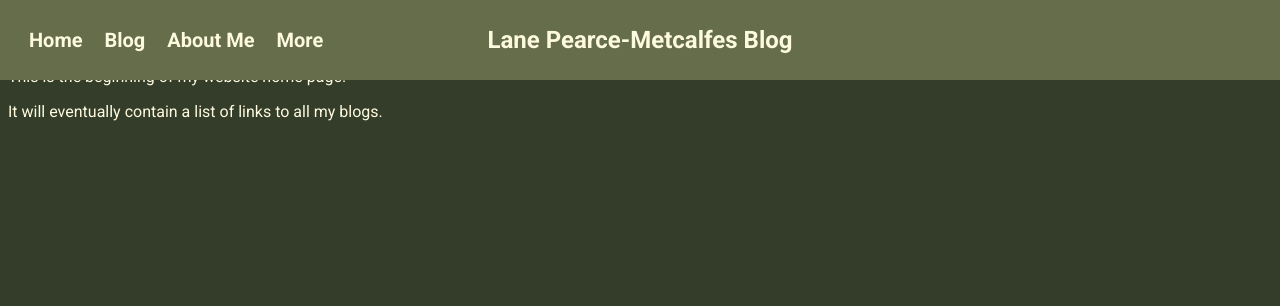
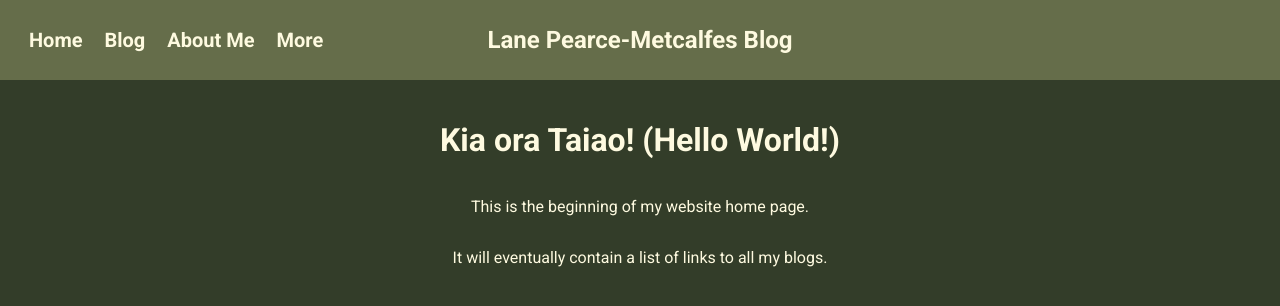
Before and after one commit to lane-pearce-metcalfe/lane-pearce-metcalfe.github.io, a plain HTML site: page index.html in a window 1280 px wide. Drawn offline with Linux system fonts and the light colour scheme; a web font is replaced by a local one.

Commit message:
Put contents into a body div to move out from under the header

```diff
--- a/index.html
+++ b/index.html
@@ -25,8 +25,10 @@
       </div>
       <div></div>
     </div>
-    <h1>Kia ora Taiao! (Hello World!)</h1>
-    <p>This is the beginning of my website home page.</p>
-    <p>It will eventually contain a list of links to all my blogs.</p>
+    <div class="body-container">
+      <h1>Kia ora Taiao! (Hello World!)</h1>
+      <p>This is the beginning of my website home page.</p>
+      <p>It will eventually contain a list of links to all my blogs.</p>
+    </div>
   </body>
 </html>
--- a/styles/index.css
+++ b/styles/index.css
@@ -5,6 +5,14 @@
   --cream-white: rgb(254, 250, 224);
   --light-orange: rgb(147, 102, 57);
   --dark-orange: rgb(88, 47, 14);
+}
+
+.body-container {
+  margin-top: 100px;
+  display: flex;
+  flex-direction: column;
+  align-items: center;
+  width: 100%;
 }
 
 .header {
```
